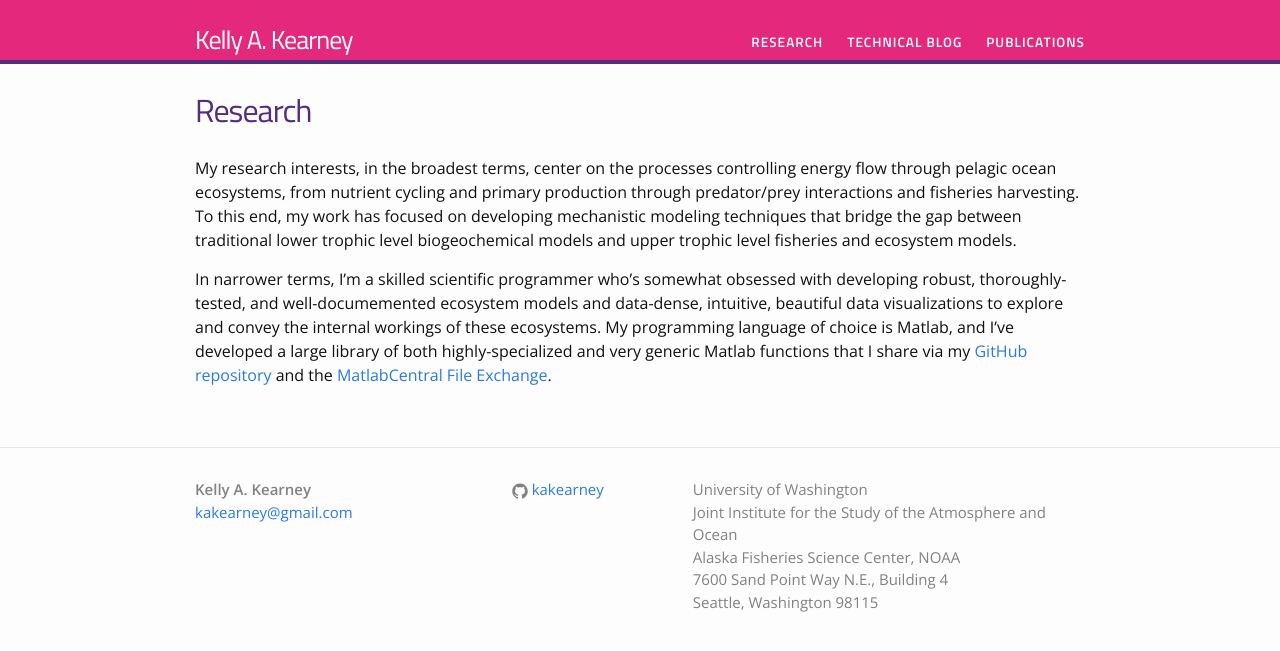
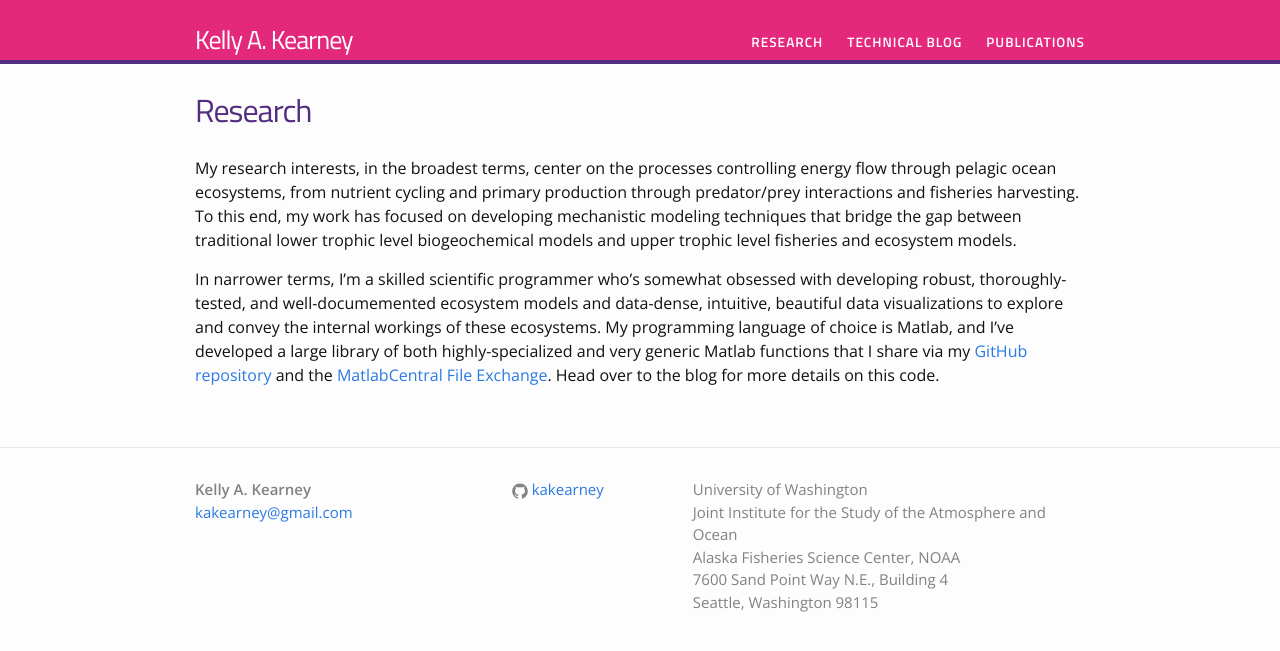
Before and after one commit to kakearney/kakearney.github.io, a Jekyll site: the page built from research.md, in a window 1280 px wide. Shown: the top 651 px of the page. Built offline with Jekyll 4.4.1, drawn with Linux system fonts in a browser that asks for light colours; Markdown is read by kramdown in place of the engine named in the settings.

Commit message:
Minor tweaks to Research text

```diff
--- a/research.md
+++ b/research.md
@@ -7,4 +7,4 @@ permalink: /research/
 
 My research interests, in the broadest terms, center on the processes controlling energy flow through pelagic ocean ecosystems, from nutrient cycling and primary production through predator/prey interactions and fisheries harvesting. To this end, my work has focused on developing mechanistic modeling techniques that bridge the gap between traditional lower trophic level biogeochemical models and upper trophic level fisheries and ecosystem models.
 
-In narrower terms, I'm a skilled scientific programmer who's somewhat obsessed with developing robust, thoroughly-tested, and well-documemented ecosystem models and data-dense, intuitive, beautiful data visualizations to explore and convey the internal workings of these ecosystems.  My programming language of choice is Matlab, and I've developed a large library of both highly-specialized and very generic Matlab functions that I share via my [GitHub repository](https://github.com/kakearney/) and the [MatlabCentral File Exchange](http://www.mathworks.com/matlabcentral/fileexchange/?term=authorid%3A287218).
+In narrower terms, I'm a skilled scientific programmer who's somewhat obsessed with developing robust, thoroughly-tested, and well-documemented ecosystem models and data-dense, intuitive, beautiful data visualizations to explore and convey the internal workings of these ecosystems.  My programming language of choice is Matlab, and I've developed a large library of both highly-specialized and very generic Matlab functions that I share via my [GitHub repository](https://github.com/kakearney/) and the [MatlabCentral File Exchange](http://www.mathworks.com/matlabcentral/fileexchange/?term=authorid%3A287218).  Head over to the blog for more details on this code.
```
